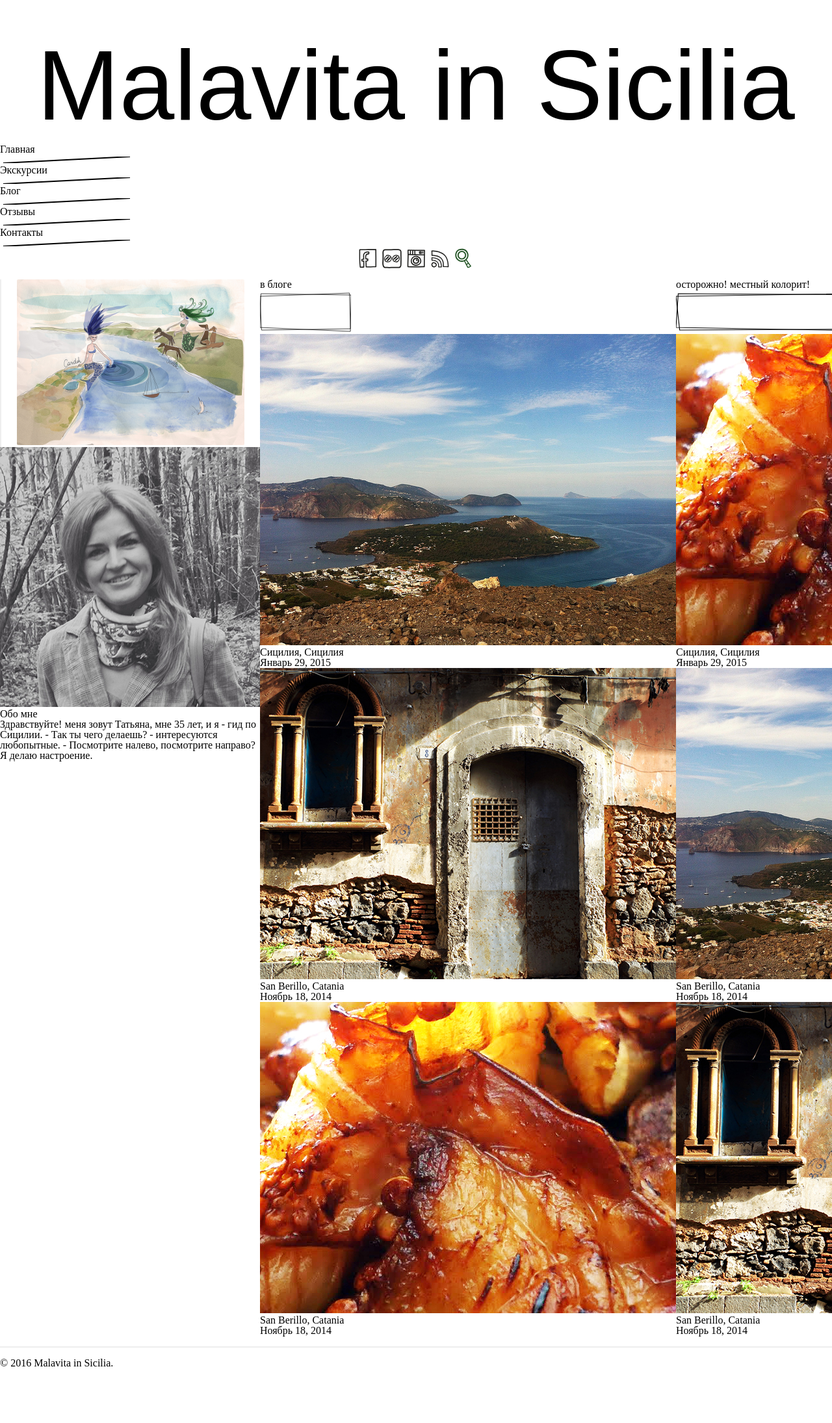
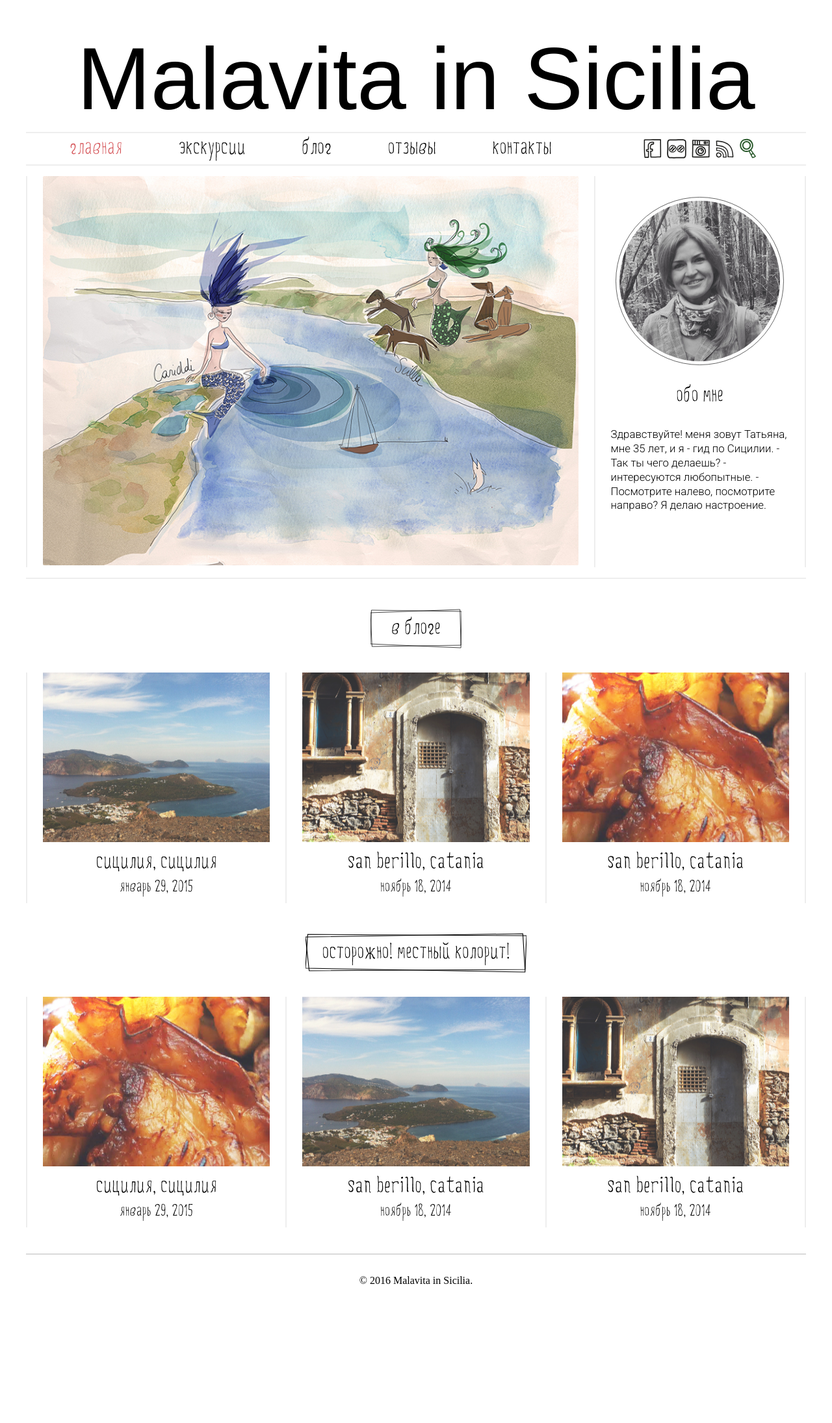
Before and after one commit to malavita/malavita, a Jekyll site: the page built from index.html, in a window 1280 px wide. Shown: the whole page at 65% size. Built offline with Jekyll 4.4.1, drawn with Linux system fonts in a browser that asks for light colours; some web fonts are replaced; Markdown is read by kramdown in place of the engine named in the settings; comment, search, counter and statistics services are not loaded; after the commit the page ends 2011 px from its top, so only the background shows below that.

Commit message:
editing home page

```diff
--- a/css/style.css
+++ b/css/style.css
@@ -1,29 +1,33 @@
+
 @font-face {
   font-family: "Five Minutes";
   src: url("../fonts/Five Minutes.otf");
   font-weight: normal;
 }
+a {
+  text-decoration: none;
+  color: #000;
+  -webkit-transition: all 0.25s linear;
+  transition: all 0.25s linear;
+}
 
-h1 {
-	font: 9.5em/1.2 'Stalemate', Arial, Helvetica, sans-serif;
+body {
+  font-size: 16px;
+}
+
+.page-wrap {
+  max-width: 1200px;
+  margin: 0 auto;
+}
+.page-header {
+  padding: 2.5em 0 0;
+}
+.logo__name {
+  font: 8.5em/1.2 'Stalemate', Arial, Helvetica, sans-serif;
   text-align: center;
 }
 
-a {
-	text-decoration: none;
-	color: #000;
-}
-
-.container {
-	max-width: 1200px;
-	margin: 0 auto;
-}
-
-.page-header {
-	padding: 2.5em 0 0;
-}
-
-.page-navigation {
+.page-nav {
   display: -webkit-box;
   display: -webkit-flex;
   display: -ms-flexbox;
@@ -33,7 +37,22 @@ a {
   padding: 0.5em 0;
 }
 
-.top-menu {
+.page-nav__menu {
+  padding: 0 1.5em;
+  -webkit-box-flex: 3;
+  -webkit-flex: 3;
+  -ms-flex: 3;
+  flex: 3;
+}
+
+.page-nav__soc {
+  padding: 0 1.5em;
+  -webkit-box-flex: 1;
+  -webkit-flex: 1;
+  -ms-flex: 1;
+  flex: 1;
+}
+.main-menu {
   display: -webkit-box;
   display: -webkit-flex;
   display: -ms-flexbox;
@@ -41,96 +60,60 @@ a {
   -webkit-justify-content: space-around;
       -ms-flex-pack: distribute;
           justify-content: space-around;
-	padding: 0 1.5em;
-	-webkit-box-flex: 3;
-	-webkit-flex: 3;
-	    -ms-flex: 3;
-	        flex: 3;
+}
+.main-menu__item {
+  position: relative;
+}
+.main-menu__link {
+  font-size: 2em;
+  text-transform: lowercase;
+  font-family: 'Five Minutes',Arial,Helvetica,sans-serif;
+}
+.main-menu__link:hover path {
+  visibility: visible;
+  -webkit-animation: dash 0.2s linear forwards;
+  animation: dash 0.2s linear forwards;
+}
+.main-menu__active {
+  color: #d6575b;
+}
+.main-menu__active .main-menu__line {
+  visibility: hidden;
+}
+.main-menu__line {
+  position: absolute;
+  bottom: -2px;
+  left: 0;
+}
+.main-menu__line path {
+  stroke-dasharray: 100;
+  stroke-dashoffset: 100;
+  visibility: hidden;
 }
 
-.top-menu a {
-	font-size: 2em;
-	text-transform: lowercase;
-	font-family: 'Five Minutes' Arial, Helvetica, sans-serif;
+@-webkit-keyframes dash {
+  to {
+    stroke-dashoffset: 0;
+  }
 }
 
+@keyframes dash {
+  to {
+    stroke-dashoffset: 0;
+  }
+}
 .social-menu {
   display: -webkit-box;
   display: -webkit-flex;
   display: -ms-flexbox;
   display: flex;
-	-webkit-box-flex: 1;
-	-webkit-flex: 1;
-	    -ms-flex: 1;
-	        flex: 1;
   -webkit-box-pack: center;
   -webkit-justify-content: center;
       -ms-flex-pack: center;
           justify-content: center;
-	padding: 0 1.5em;
 }
-
-.social-menu li {
+.social-menu__item {
   margin: 0 0.15em;
-}
-
-.page-content {
-	padding: 1em 0;
-	display: -webkit-box;
-	display: -webkit-flex;
-	display: -ms-flexbox;
-	display: flex;
-	border-bottom: 2px solid #eee;
-}
-
-.banner {
-	-webkit-box-flex: 3;
-	-webkit-flex: 3;
-	    -ms-flex: 3;
-	        flex: 3;
-	padding: 0 1.5em;
-	border-left: 2px solid #eee;
-}
-
-.banner img {
-	width: 100%;
-	border-radius: 2px;
-}
-
-.page-sidebar {
-	border-left: 2px solid #eee;
-	border-right: 2px solid #eee;
-	-webkit-box-flex: 1;
-	-webkit-flex: 1;
-	    -ms-flex: 1;
-	        flex: 1;
-	padding: 1em 1.5em 0 1.5em;
-}
-
-.page-sidebar h2 {
-	text-align: center;
-	font-size: 2em;
-	margin: 1em 0;
-	font-family: 'Five Minutes' Arial, Helvetica, sans-serif;
-	text-transform: lowercase;
-}
-
-.page-sidebar p {
-	font: 1.05em/1.3 'Roboto', sans-serif;
-}
-
-.page-sidebar span {
-	text-decoration: line-through;
-}
-
-.page-sidebar img {
-	width: 90%;
-	display: block;
-	margin: 0 auto;
-	border-radius: 50%;
-	margin-top: 1em;
-	padding: 5px;
-	border: 1px solid rgba(0, 0, 0, 0.6);
 }
 
 .icon {
@@ -165,7 +148,73 @@ a {
   background-size: 2em;
 }
 
-.feed-title {
+.about-site {
+  padding: 16px 0;
+  display: -webkit-box;
+  display: -webkit-flex;
+  display: -ms-flexbox;
+  display: flex;
+  border-bottom: 2px solid #eee;
+}
+
+.about-site__banner {
+  -webkit-box-flex: 3;
+  -webkit-flex: 3;
+  -ms-flex: 3;
+  flex: 3;
+  padding: 0 24px;
+  border-left: 2px solid #eee;
+}
+
+.about-site__sidebar {
+  border-left: 2px solid #eee;
+  border-right: 2px solid #eee;
+  -webkit-box-flex: 1;
+  -webkit-flex: 1;
+  -ms-flex: 1;
+  flex: 1;
+  padding: 16px 24px 0;
+}
+
+.banner__img {
+  width: 100%;
+  border-radius: 2px;
+}
+
+.about-me__title {
+  text-align: center;
+  font-size: 2em;
+  margin: 1em 0;
+  font-family: 'Five Minutes',Arial,Helvetica,sans-serif;
+  text-transform: lowercase;
+}
+
+.about-me__text {
+  font: 1.05em/1.3 'Roboto', sans-serif;
+}
+
+.about-me__photo {
+  width: 90%;
+  display: block;
+  margin: 0 auto;
+  border-radius: 50%;
+  margin-top: 1em;
+  padding: 5px;
+  border: 1px solid rgba(0, 0, 0, 0.6);
+}
+
+/* .about-site__sidebar span {
+*/
+/*  text-decoration: line-through;
+*/
+/* }
+*/
+
+.posts-sec {
+  padding-top: 10px;
+  }
+
+.posts-sec__title-wrap {
   height: 70px;
   margin: 2em auto;
   text-align: center;
@@ -174,16 +223,15 @@ a {
   display: -ms-flexbox;
   display: flex;
   position: relative;
-	/*width: 350px;*/
 }
 
-.feed-title span {
+.posts-sec__title {
   margin: auto;
   font-size: 2em;
-	font-family: 'Five Minutes' Arial, Helvetica, sans-serif;
+  font-family: 'Five Minutes',Arial,Helvetica,sans-serif;
 }
 
-.feed-title svg {
+.posts-sec__title-wrap svg {
   position: absolute;
   left: 50%;
   -webkit-transform: translateX(-50%);
@@ -191,12 +239,7 @@ a {
   transform: translateX(-50%);
 }
 
-.posts-list:first-of-type {
-	/*border-top: 2px solid #eee;*/
-}
-
-.posts-list {
-	/*padding-top: 1em;*/
+.posts-sec__posts-list {
   display: -webkit-box;
   display: -webkit-flex;
   display: -ms-flexbox;
@@ -206,31 +249,28 @@ a {
   flex-flow: row wrap;
 }
 
-.posts-list li:first-of-type {
-	border-left: 2px solid #eee;
-}
-
-.posts-list li {
+.post-wrap {
   -webkit-box-flex: 1;
   -webkit-flex: 1;
       -ms-flex: 1;
           flex: 1;
   border-right: 2px solid #eee;
+  padding: 0 24px;
 }
 
-.posts-list img:hover {
+.post-wrap:first-of-type {
+  border-left: 2px solid #eee;
+}
+.post__img:hover {
   opacity: 1;
   -webkit-transform: scale(1);
   -ms-transform: scale(1);
   transform: scale(1);
 }
-
-.posts-list div {
+.post__wrap-img {
   overflow: hidden;
-	margin: 0 1.5em;
 }
-
-.posts-list img {
+.post__img {
   cursor: pointer;
   display: block;
   box-sizing: border-box;
@@ -245,102 +285,122 @@ a {
   -webkit-backface-visibility: hidden;
   backface-visibility: hidden;
 }
-
-.posts-list h2, .posts-list h3 {
+.post__title, .post__pub {
   text-align: center;
-	font-family: 'Five Minutes' Arial, Helvetica, sans-serif;
+  font-family: 'Five Minutes',Arial,Helvetica,sans-serif;
 }
-
-.posts-list h2 {
+.post__title {
+  margin-top: 0.5em;
   font-size: 2em;
   text-transform: lowercase;
-	margin-top: 0.5em;
 }
-
-.posts-list h3 {
+.post__title :hover {
+  color: #d6575b;
+}
+.post__pub {
+  display: block;
+  margin-bottom: 0.5em;
+  margin-top: 0.4em;
   font-size: 1.5em;
   text-transform: lowercase;
-	margin-bottom: 0.5em;
 }
 
 .page-footer {
-	/*border-top: 2px solid #eee;*/
-	height: 100px;
-	/*background-color: #ddd;*/
-	margin-top: 1em;
+  border-top: 2px solid #dadada;
+  padding: 2em 0;
+  /* background-color: #FAFBFC;
+*/
+  margin-top: 40px;
 }
-
-.page-navigation li {
-	position: relative;
-}
-
-.page-navigation svg {
-	position: absolute;
-	bottom: -2px;
-	left: 0;
-}
-
-.page-navigation path {
-	stroke-dasharray: 100;
-	stroke-dashoffset: 100;
-}
-
-.page-navigation a:hover path {
-	-webkit-animation: dash 0.2s linear forwards;
-}
-
-@-webkit-keyframes dash {
-  to {
-    stroke-dashoffset: 0;
-  }
-}
-
-.grid {
-	position: relative;
-	margin: 0 auto;
-	padding: 1em 0 4em;
-	max-width: 1000px;
-	list-style: none;
+.copyright {
   text-align: center;
 }
 
-.grid figure {
-	position: relative;
-	float: left;
-	overflow: hidden;
-	margin: 10px 1%;
-	min-width: 320px;
-	max-width: 480px;
-	max-height: 332px;
-	width: 30%;
-	/*background: #3085a3;*/
-	background-color: #fff;
-	text-align: center;
-	cursor: pointer;
-}
 
-.grid figure img {
-	position: relative;
-	display: block;
-	min-height: 100%;
-	max-width: 100%;
-	opacity: 0.8;
-	-webkit-transition: all 0.3s linear;
-	transition: all 0.3s linear;
-}
+/* .grid {
+*/
+/*   position: relative;
+*/
+/*   margin: 0 auto;
+*/
+/*   padding: 1em 0 4em;
+*/
+/*   max-width: 1000px;
+*/
+/*   list-style: none;
+*/
+/*   text-align: center;
+*/
+/* }
+*/
 
-.grid figure figcaption {
-	padding: 2em;
-	/*color: #fff;*/
-	text-transform: uppercase;
-	font-size: 1.25em;
-	-webkit-backface-visibility: hidden;
-	backface-visibility: hidden;
-}
+/* .grid figure {
+*/
+/*   position: relative;
+*/
+/*   float: left;
+*/
+/*   overflow: hidden;
+*/
+/*   margin: 10px 1%;
+*/
+/*   min-width: 320px;
+*/
+/*   max-width: 480px;
+*/
+/*   max-height: 332px;
+*/
+/*   width: 30%;
+*/
+/*   /*background: #3085a3;*/
+*/
+/*   background-color: #fff;
+*/
+/*   text-align: center;
+*/
+/*   cursor: pointer;
+*/
+/* }
+*/
 
-.grid figure img:hover {
-	opacity: 1;
-	-webkit-transform: translateY(-20px);
-	    -ms-transform: translateY(-20px);
-	        transform: translateY(-20px);
-}
+/* .grid figure img {
+*/
+/*   position: relative;
+*/
+/*   display: block;
+*/
+/*   min-height: 100%;
+*/
+/*   max-width: 100%;
+*/
+/*   opacity: 0.8;
+*/
+/*   transition: all 0.3s linear;
+*/
+/* }
+*/
+
+/* .grid figure figcaption {
+*/
+/*   padding: 2em;
+*/
+/*   /*color: #fff;*/
+*/
+/*   text-transform: uppercase;
+*/
+/*   font-size: 1.25em;
+*/
+/*   -webkit-backface-visibility: hidden;
+*/
+/*   backface-visibility: hidden;
+*/
+/* }
+*/
+
+/* .grid figure img:hover {
+*/
+/*   opacity: 1;
+*/
+/*   transform: translateY(-20px);
+*/
+/* }*/
--- a/package.json
+++ b/package.json
@@ -14,8 +14,9 @@
     "grunt-jekyll": "~0.4.1",
     "grunt-postcss": "^0.7.1",
     "grunt-shell": "~0.6.4",
-    "grunt-svgstore": "~0.3.0",
+    "grunt-svgstore": "^0.3.6",
     "load-grunt-tasks": "~0.2.1",
     "postcss-scss": "^0.1.3",
     "precss": "^1.3.0"
   }
+}
```
Lines whose indentation alone changed are shown as unchanged.
